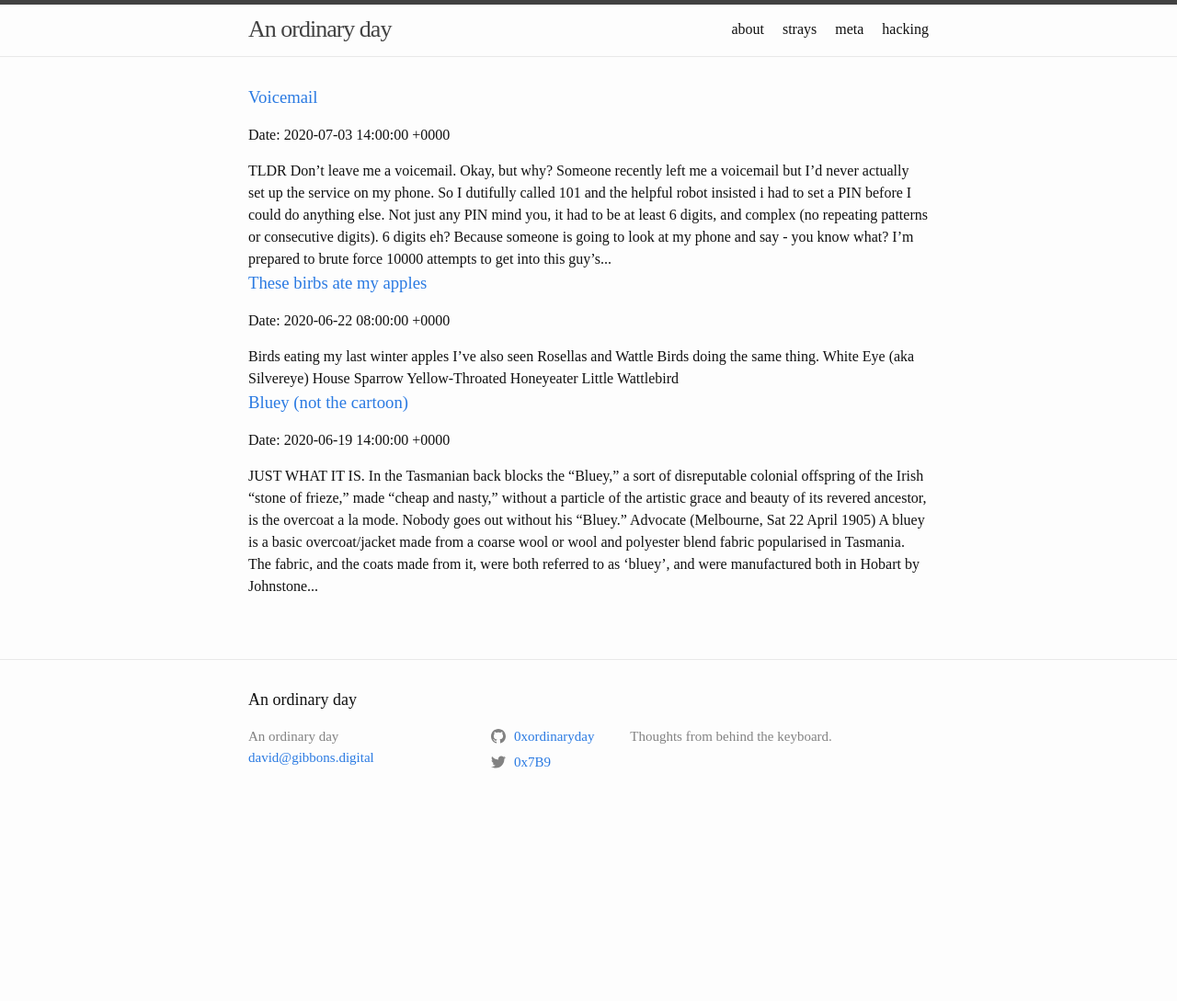
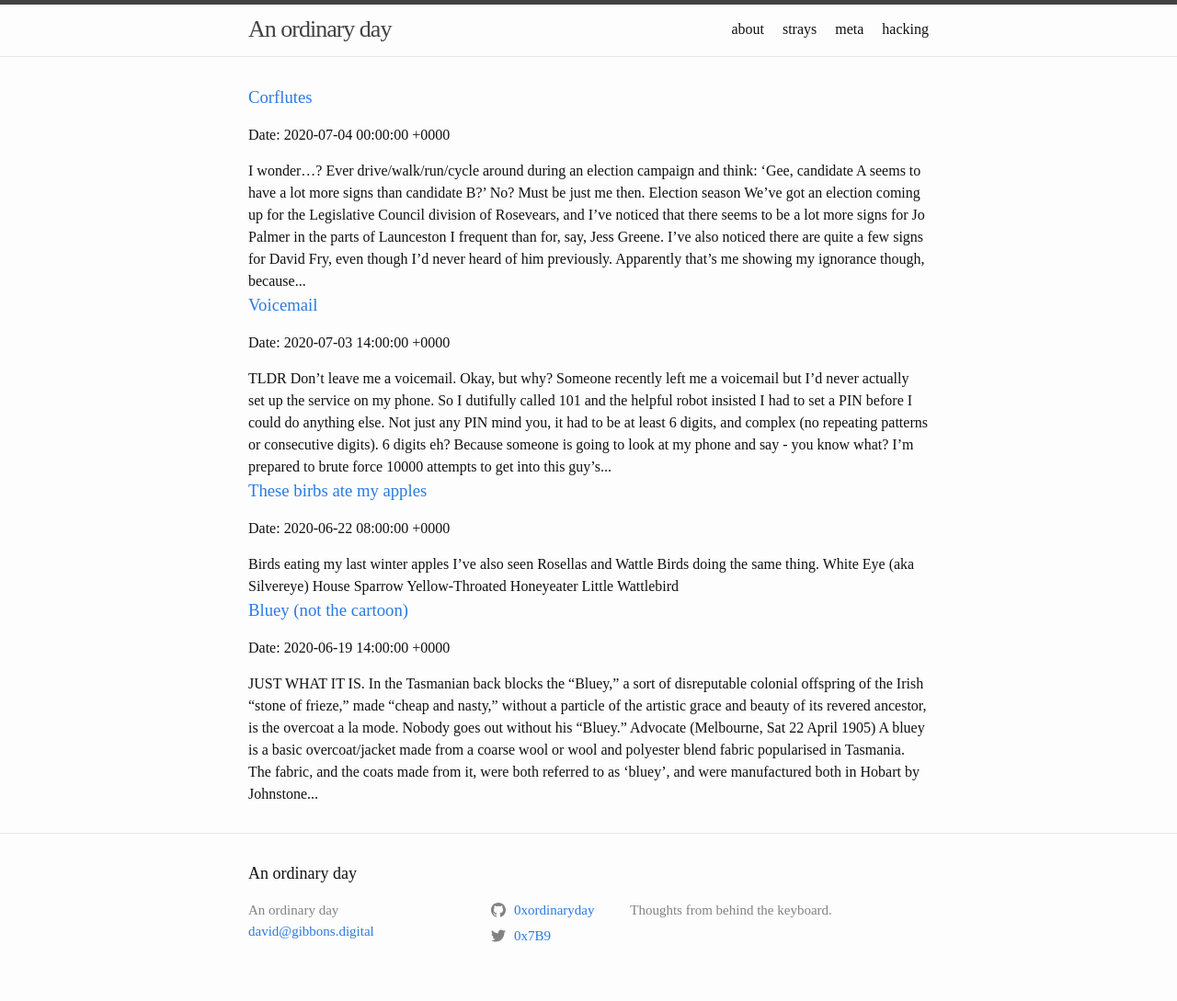
Before and after one commit to 0xordinaryday/blog, a Jekyll site: the page built from strays/index.html, in a window 1280 px wide. Shown: the whole page at 92% size. Built offline with Jekyll 4.4.1, drawn with Linux system fonts in a browser that asks for light colours; before the commit the page ends 900 px from its top, so only the background shows below that.

```diff
--- /dev/null
+++ b/strays/_posts/2020-07-04-corflutes.md
@@ -0,0 +1,29 @@
+---
+layout: post
+title:  "Corflutes"
+date:   2020-07-04 10:00:00 +1000
+category: strays
+---
+
+#### I wonder...?
+Ever drive/walk/run/cycle around during an election campaign and think: 'Gee, candidate A seems to have a lot more signs than candidate B?' No? Must be just me then.
+
+#### Election season
+We've got an election coming up for the Legislative Council division of Rosevears, and I've noticed that there *seems* to be a lot more signs for Jo Palmer in the parts of Launceston I frequent than for, say, Jess Greene. I've also noticed there are quite a few signs for David Fry, even though I'd never heard of him previously. Apparently that's me showing my ignorance though, because my wife knew who he was when I asked her.
+
+#### Previous observations
+I actually noticed that there *seemed* to be a lot more signs for the Liberals than Labor or the Greens etc. at the last state election too, but I didn't try counting them. I did wonder if there was a geographical distribution effect that I wasn't considering, but I didn't look into it. This time, I decided I would.
+
+#### A quick survey
+So, is it just my imagination? Well, no. I took a drive around for a while today through parts of suburban Riverside, Trevallyn, West Launceston/Summerhill and into Prospect, i.e. the urban Launceston parts of Rosevears. Here's what I found:
+
+
+- 77 total signs (75 corflutes, two parked trailers with signs on them)
+- 29 (38%) were for Jo Palmer (Liberal)
+- 19 (25%) were for David Fry (Ind)
+- 16 (21%) were for Janie Finlay (Ind)
+- 7 (9%) were for Jess Greene (Labor)
+- 4 (5%) were for Jack Davenport (Greens)
+- 2 (2%) were for Vivienne Gale (Ind)
+
+I did also record the approximate locations of the signs and plotted them on a map, but there was no particular geographical pattern to note. I don't claim to have seen *all* the signs in any particular area, but I saw enough to confirm my suspicions; the Liberals have many more signs than Labor, and David Fry has a surprisingly large number of signs too.
```
Also changed, not shown: strays/_posts/2020-07-04-voicemail.md (+1 -1 lines).
